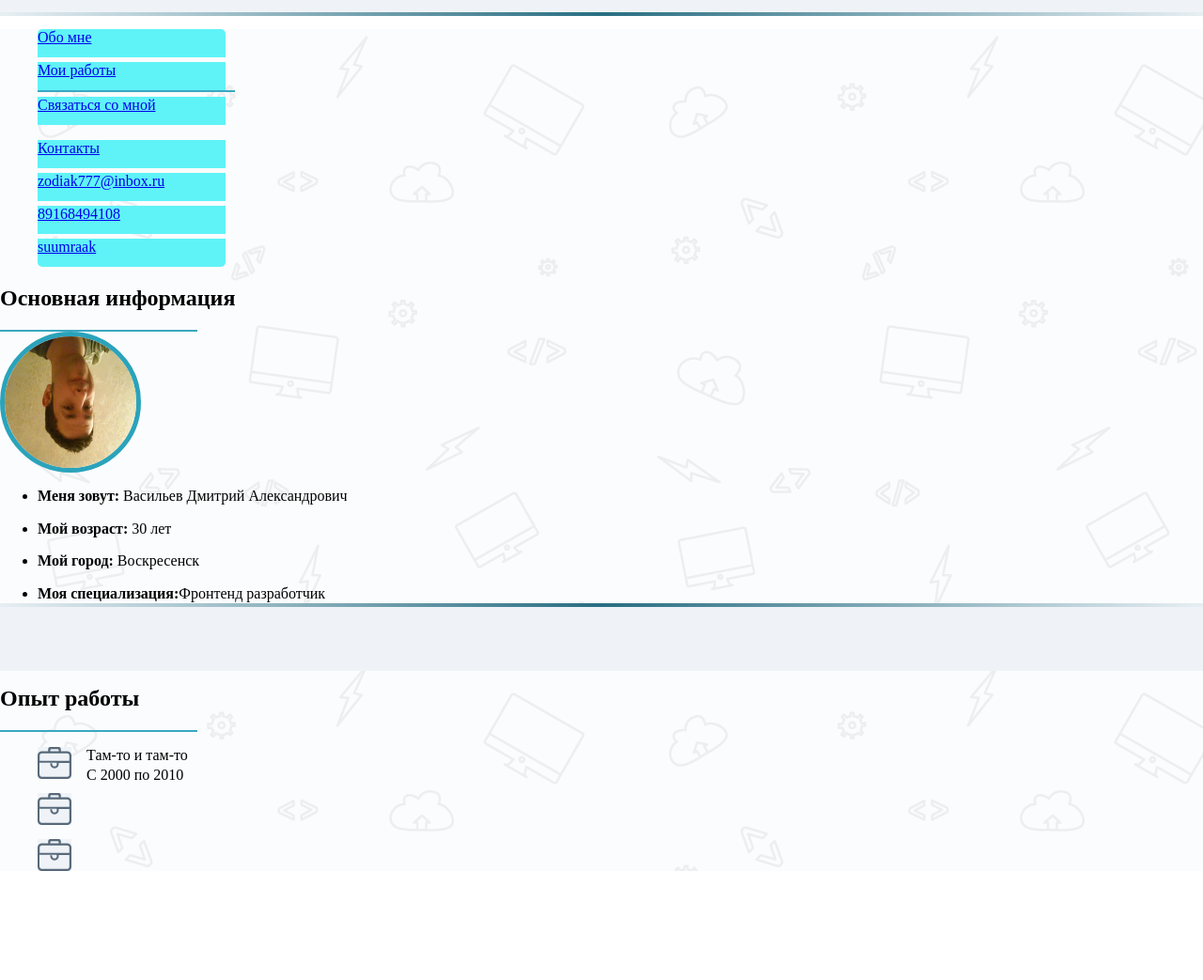
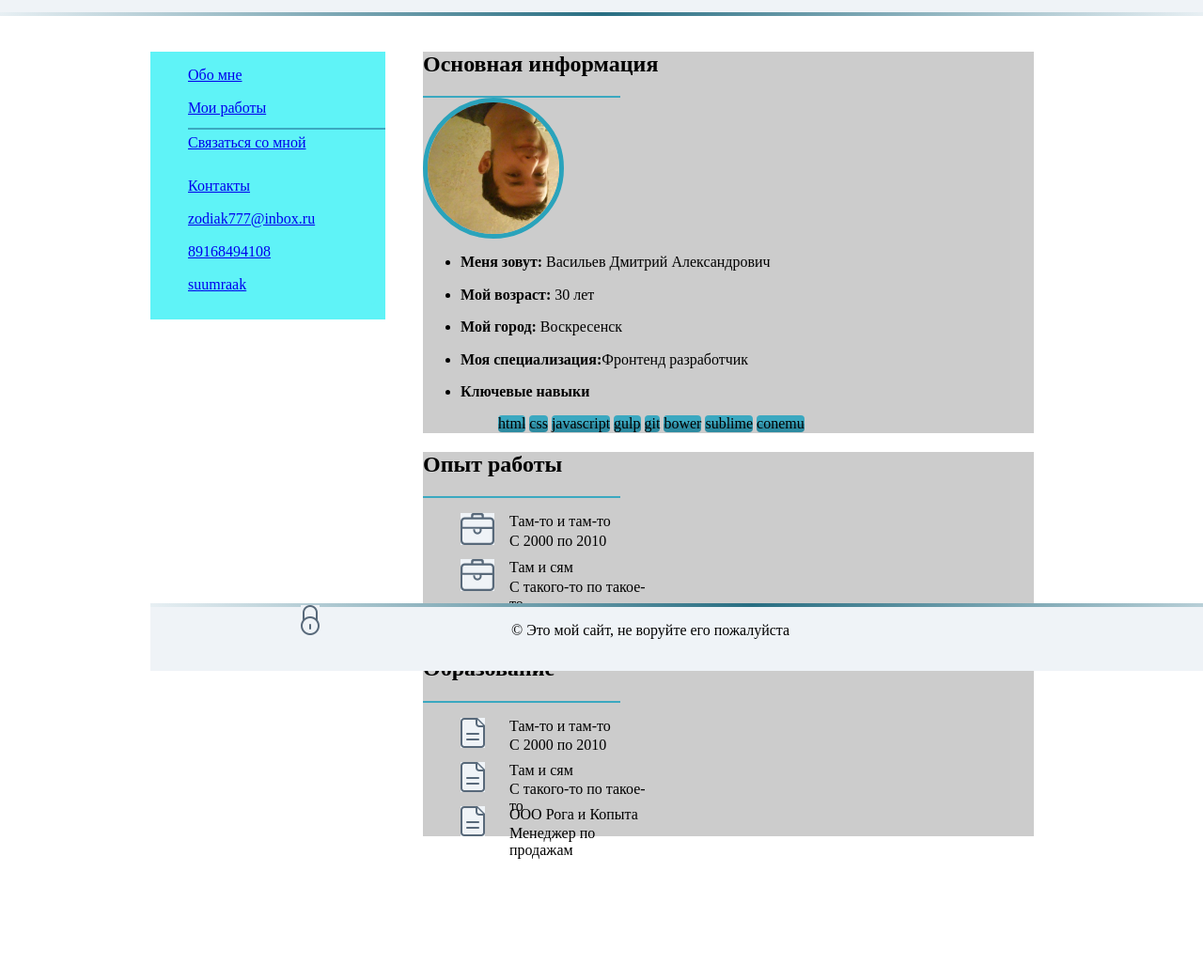
Before and after one commit to suumraak/port, a website: page src/index.html in a window 1280 px wide. Shown: the part 101-1144 px from the top of the page at 94% size. After the commit the page ends 1016 px from the top, so only its background shows below. Drawn offline with nearby package versions, Linux system fonts and the light colour scheme; files whose address does not match are found by name.

Commit message:
чего-то добавил

```diff
--- a/src/css/main.css
+++ b/src/css/main.css
@@ -26,6 +26,7 @@ header {
 
 .icons li {
 	display: inline-block;
+	margin-left: 24px;
 }
 
 li a {
@@ -34,6 +35,7 @@ li a {
 
 
 /* Сложносочинённая градиентная полоса */
+
 .line_right {
     clear: both;
     float: right;
@@ -43,7 +45,6 @@ li a {
 	background-color: #286e82;
 	background: linear-gradient(to right, #286e82, #e7eff3)
 }
-
 .line_left {
     clear: both;
     float: left;
@@ -54,18 +55,25 @@ li a {
 	background: linear-gradient(to left, #286e82, #e7eff3)
 }
 
+
 /* Враппер */
 .wrapper {
-	background-image: url(img/bg.png);
+	width: 960px;
+	margin: 40px auto;
 }
 
 /* Навигация */
+nav {
+	float: left;
+	width: 250px;
+	background-color: #5ff3f7;
+}
+
 .about li {
 	list-style-type: none;
 	min-height: 30px;
 	width: 200px;
 	min-width: 150px;
-	background-color: #5ff3f7;
 	margin-top: 5px;
 }
 
@@ -92,7 +100,19 @@ li a {
 	margin-top: 5px;
 }
 
+/* Основной блок */
+.main_block {
+float: left;
+margin-left: 40px;
+width: 650px;
+margin-top: -20px;
+}
+
 /*Основная информация*/
+.information {
+    background-color: #CCCCCC;
+}
+
 .data li span {
 	font-weight: bold;
 }
@@ -102,26 +122,25 @@ li a {
 	width: 140px;
 	border: 5px #2aa3bb solid;
 	border-radius: 50%;
+	overflow: hidden;
 }
 
 .foto img {
-	position: relative;
-    width: 140px;
-	height: 140px;
-	border-radius: 50%;
-
+	width: 135%;
 }
 
 .skills li {
 	border-radius: 4px;
 	display: inline-block;
 	height: 18px;
+	background-color: green;
 	background: linear-gradient(#3ba8c0 50%, #2e8ca2 50%);
 }
 
 /* Опыт работы */
 .exp {
-margin-bottom: 200px;
+
+    background-color: #CCCCCC;
 }
 
 .exp ul li p {
@@ -146,6 +165,14 @@ footer {
 .footer_content {
 	position: relative;
 	margin: 0 auto;
-	width: 1200px;
+	width: 960px;
 	height: inherit;
 }
+
+.footer_content div {
+	display: inline-block;
+}
+
+.copyright {
+	margin-left: 200px;
+}
--- a/src/index.html
+++ b/src/index.html
@@ -91,6 +91,7 @@
         			<li>
         				<p><span>Моя специализация:</span>Фронтенд разработчик</p>
         			</li>
+
         			<li>
         				<p><span>Ключевые навыки</span></p>
         				<ul class="skills">
@@ -102,6 +103,7 @@
         					<li>bower</li>
         					<li>sublime</li>
         					<li>conemu</li>
+
         				</ul>
         			</li>
         		</ul>
@@ -118,32 +120,48 @@
         		<p>С 2000 по 2010</p>
         	</li>
         	<li class="sprite sprite-case">
-        		<p></p>
-        		<p></p>
+        		<p>Там и сям</p>
+        		<p>С такого-то по такое-то</p>
         	</li>
         	<li class="sprite sprite-case">
-        		<p></p>
-        		<p></p>
+        		<div><p>ООО Рога и Копыта</p></div>
+        		<div><p>Менеджер по продажам</p></div>
         	</li>
         </ul>
 
      </div>
      <!-- Образование -->
-
-
-  </div>
-</div>
+     <div class="exp">
+        <h2>Образование</h2>
+        <div class="line2"></div>
+        <ul>
+          <li class="sprite sprite-doc">
+            <p>Там-то и там-то</p>
+            <p>С 2000 по 2010</p>
+          </li>
+          <li class="sprite sprite-doc">
+            <p>Там и сям</p>
+            <p>С такого-то по такое-то</p>
+          </li>
+          <li class="sprite sprite-doc">
+            <div><p>ООО Рога и Копыта</p></div>
+            <div><p>Менеджер по продажам</p></div>
+          </li>
+        </ul>
+  </div> <!-- Main_block -->
+</div> <!--Wrapper-->
 
 
 
 <!-- Футер -->
   <footer>
-  <!-- Полосочка -->
+
+ <!-- Полосочка -->
   <div class="line_left"></div>
   <div class="line_right"></div>
-
   	<div class="footer_content">
-
+  		<div><a href="#" class="sprite sprite-lock"></a></div>
+      <div class="copyright"><span>© Это мой сайт, не воруйте его пожалуйста </span></div>
   	</div>
   </footer>
 
```
